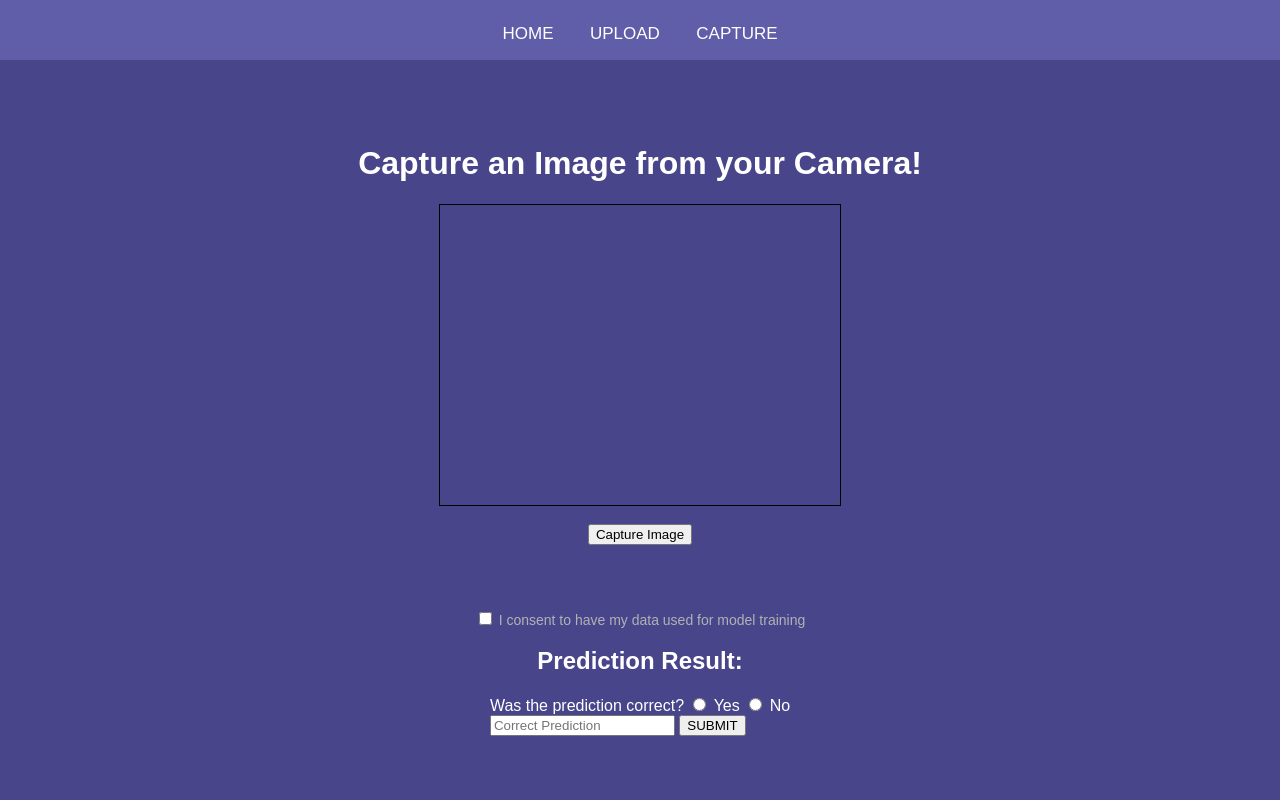
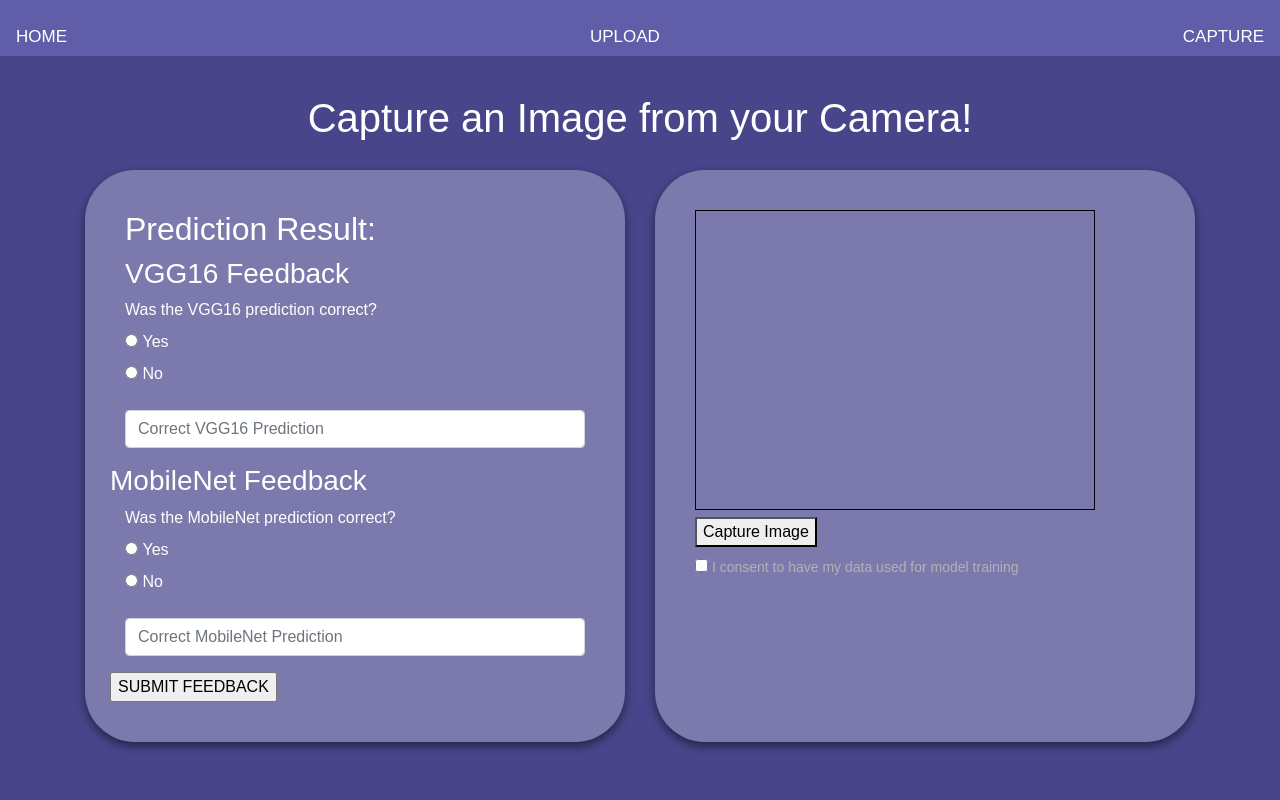
Before and after one commit to zedchichi/FYP_ENHANCING-ACCURACY-IN-BRITISH-SIGN-LANGUAGE-TRANSLATION-DIGITS-, a Flask app: page /capture in a window 1280 px wide. Run offline with Flask 3, Linux system fonts and the light colour scheme.

Commit message:
Update capture.html
Image classification finally works!!!!!!!1

```diff
--- a/app/templates/capture.html
+++ b/app/templates/capture.html
@@ -4,6 +4,7 @@
     <meta charset="UTF-8">
     <meta name="viewport" content="width=device-width, initial-scale=1.0">
     <title>Camera Capture Page</title>
+    <link rel="stylesheet" href="https://cdn.jsdelivr.net/npm/bootstrap@4.4.1/dist/css/bootstrap.min.css" integrity="sha384-Vkoo8x4CGsO3+Hhxv8T/Q5PaXtkKtu6ug5TOeNV6gBiFeWPGFN9MuhOf23Q9Ifjh" crossorigin="anonymous">
     <style>
         body, html {
             height: 100%;
@@ -24,7 +25,7 @@
         }
         .navbar {
             top: 0;
-            height: 5%;
+            height: 7%;
         }
         .navbar a {
             padding: 14px 16px;
@@ -57,52 +58,18 @@
             width: 100%;
             text-align: center;
         }
-        .content-box {
-            background-color: #353b60; /* Match the color of the content box in the image */
-            width: 80%; /* Adjust as necessary */
-            height: 50%; /* Adjust as necessary */
-            margin: 20px auto;
-            display: flex;
-            align-items: center;
-            justify-content: center;
-            color: #ffffff;
-            font-size: 24px; /* Adjust as necessary */
-            border: none; /* Remove any border */
+        .fr-box, .capture-box {
+            margin-top: 20px;
+            margin-bottom: 20px;
+            width: 100%; /* Adjust width as necessary */
+            max-width: 700px; /* Maximum width of the boxes */
+            background-color: #7C7AAC;
+            border-radius: 50px; /* Rounded corners */
+            padding: 40px; /* Padding inside the boxes */
+            box-shadow: 0 4px 10px rgba(0, 0, 0, 0.5); /* Box shadow for a subtle depth effect */
         }
 
-        .scroll-text {
-            text-align: center;
-            color: #ffffff;
-            font-size: 18px;
-            margin-top: auto; /* This pushes the scroll text to the bottom of the main content */
-            padding: 20px 0; /* Provide some padding for the scroll text */
-        }
-        .upload-box {
-            background: #fff;
-            border-radius: 20px;
-            padding: 50px;
-            text-align: center;
-            box-shadow: 0 0 10px rgba(0, 0, 0, 0.1);
-            width: 80%;
-            max-width: 600px;
-            margin: auto;
-        }
-        .drag-area {
-            border: 2px dashed #ccc;
-            padding: 30px;
-            cursor: pointer;
-            color: #ccc;
-        }
-        .btn {
-            background-color: #d3a87c;
-            border: none;
-            padding: 10px 20px;
-            border-radius: 5px;
-            color: #fff;
-            margin: 20px 0;
-            cursor: pointer;
-            font-size: 16px;
-        }
+
         .consent-checkbox {
             color: #B1B2B5;
             margin-top: 10px;
@@ -111,11 +78,7 @@
         .consent-checkbox label {
             cursor: pointer;
         }
-        .footer {
-            position: relative;
-            bottom: 0;
-            width: 100%;
-        }
+
 
         /* Responsive styles */
         @media (max-width: 768px) {
@@ -166,19 +129,74 @@
 
     </div>
 
-     <div class="main-content overflow-scroll">
+     <div class="main-content d-flex justify-content-center align-items-center">
          <h1>Capture an Image from your Camera!</h1>
+
+         <div class="container">
+             <div class="row">
+                 <div class="col-lg-6 d-flex justify-content-center">
+                     <div class="fr-box">
+                         <h2>Prediction Result:</h2>
+                         <div id="prediction-result" style="display: none"></div>
+
+                         <form class="feedback-form w-100" id="feedback-form" onsubmit="submitFeedback(event)">
+                            <input type="hidden" id="image_id" name="image_id" value="">
+                            <!-- The predicted-class input is used to store the model's prediction -->
+                             <input type="hidden" id="predicted-class" name="predicted-class" value="">
+
+
+                             <div class="feedback-section">
+                                <h3>VGG16 Feedback</h3>
+                                 <div class="form-group">
+                                    <label for="vgg-correct">Was the VGG16 prediction correct?</label>
+                                    <div>
+                                        <input type="radio" id="vgg-yes" name="feedback-vgg" value="yes">
+                                        <label for="vgg-yes">Yes</label>
+                                    </div>
+                                    <div>
+                                        <input type="radio" id="vgg-no" name="feedback-vgg" value="no">
+                                        <label for="vgg-no">No</label>
+                                    </div>
+                                </div>
+                                <div class="form-row">
+                                    <div class="col">
+                                        <input type="text" class="form-control" id="correct-prediction-vgg" name="correct-prediction-vgg" placeholder="Correct VGG16 Prediction">
+                                    </div>
+                                </div>
+
+                                <h3 class="row mt-3">MobileNet Feedback</h3>
+                                <div class="form-group">
+                                    <label for="mobilenet-correct">Was the MobileNet prediction correct?</label>
+                                    <div>
+                                        <input type="radio" id="mobilenet-yes" name="feedback-mobilenet" value="yes">
+                                        <label for="mobilenet-yes">Yes</label>
+                                    </div>
+                                    <div>
+                                        <input type="radio" id="mobilenet-no" name="feedback-mobilenet" value="no">
+                                        <label for="mobilenet-no">No</label>
+                                    </div>
+                                </div>
+
+                                <div class="form-row">
+                                    <div class="col">
+                                        <input type="text" class="form-control" id="correct-prediction-mobilenet" name="correct-prediction-mobilenet" placeholder="Correct MobileNet Prediction">
+                                    </div>
+                                </div>
+                            </div>
+                             <div class="row mt-3">
+                                 <input type="submit" value="SUBMIT FEEDBACK">
+                             </div>
+                        </form>
+                     </div>
+                 </div>
+
+                 <div class="col-lg-6 d-flex justify-content-center">
+                     <div class="capture-box">
                          <video id="camera-feed" autoplay></video>
-         <br>
-         <button id="capture-button">Capture Image</button>
-         <br>
+                         <button id="capture-button" onclick="captureImage()">Capture Image</button>
                          <canvas id="captured-image" style="display: none;"></canvas>
-         <br>
                          <button id="retake-button" class="btn" style="display:none;" onclick="retakeImage()">Retake Image</button>
                          <br>
-
-         <div id="translation-results"></div>
-         <img id="translated-image" src="" alt="Translated Image" style="display: none;">
 
                          <div class="consent-checkbox">
                              <input type="checkbox" id="consent" name="consent" required>
@@ -187,160 +205,116 @@
 
                          <button id="predictButton" class="btn" style="display:none;">Predict</button>
                          <div id="loadingIndicator" style="display: none;">Translating...</div>
-         <h2>Prediction Result:</h2>
-         <div id="prediction-result" style="display: none"></div>
+                     </div>
 
-         <form class="feedback-form" id="feedback-form" onsubmit="submitFeedback(event)">
-            <input type="hidden" id="image_id" name="image_id" value="">
-            <!-- The predicted-class input is used to store the model's prediction -->
-            <input type="hidden" id="predicted-class" name="predicted-class" value="">
-            <div class="feedback-section">
-                <label for="yes">Was the prediction correct?</label>
-                <input type="radio" id="yes" name="feedback" value="yes">
-                <label for="yes">Yes</label>
-                <input type="radio" id="no" name="feedback" value="no">
-                <label for="no">No</label>
                  </div>
-            <input type="text" id="correct-prediction" name="correct-prediction" placeholder="Correct Prediction">
-            <input type="submit" value="SUBMIT">
-        </form>
+
              </div>
+         </div>
+
+<!--         <div id="translation-results"></div>-->
+<!--         <img id="translated-image" src="" alt="Translated Image" style="display: none;">-->
+<!--     -->
+     </div>
+
+    <script src="https://code.jquery.com/jquery-3.4.1.slim.min.js" integrity="sha384-J6qa4849blE2+poT4WnyKhv5vZF5SrPo0iEjwBvKU7imGFAV0wwj1yYfoRSJoZ+n" crossorigin="anonymous"></script>
+    <script src="https://cdn.jsdelivr.net/npm/popper.js@1.16.0/dist/umd/popper.min.js" integrity="sha384-Q6E9RHvbIyZFJoft+2mJbHaEWldlvI9IOYy5n3zV9zzTtmI3UksdQRVvoxMfooAo" crossorigin="anonymous"></script>
+    <script src="https://cdn.jsdelivr.net/npm/bootstrap@4.4.1/dist/js/bootstrap.min.js" integrity="sha384-wfSDF2E50Y2D1uUdj0O3uMBJnjuUD4Ih7YwaYd1iqfktj0Uod8GCExl3Og8ifwB6" crossorigin="anonymous"></script>
 
 
 
     <script>
-        document.addEventListener('DOMContentLoaded', function () {
-            // Ensure elements are ready before attaching handlers
-            var video = document.getElementById('camera-feed');
-            var canvas = document.getElementById('captured-image');
-            var captureButton = document.getElementById('capture-button');
-            var predictButton = document.getElementById('predictButton');
+         document.addEventListener('DOMContentLoaded', function() {
+            const video = document.getElementById('camera-feed');
+            const canvas = document.getElementById('captured-image');
+            const captureButton = document.getElementById('capture-button');
+            const feedbackForm = document.getElementById('feedback-form');
 
+            function setupCamera() {
                 if (!navigator.mediaDevices || !navigator.mediaDevices.getUserMedia) {
-                console.error("MediaDevices API or getUserMedia() not supported by this browser.");
-                alert("Camera access is not supported by your browser.");
-                return; // Stop executing if getUserMedia() is not supported
+                    alert('Media Devices not supported by your browser. Try a different browser.');
+                    return;
                 }
-
-
-             navigator.mediaDevices.getUserMedia({ video: { facingMode: 'environment' } })
+                navigator.mediaDevices.getUserMedia({ video: true })
                     .then(function(stream) {
                         video.srcObject = stream;
                         video.play();
-                }).catch(function(error) {
-                    console.error('Error accessing the camera:', error);
-                    alert("Error accessing the camera: " + error.message);
+                    })
+                    .catch(function(error) {
+                        console.error("Failed to get a stream due to", error);
                     });
-
-
-            function retakeImage() {
-                video.style.display = 'block';
-
-                //hide canvas and clear its content
-                var ctx = canvas.getContext('2d');
-                ctx.clearRect(video, 0, 0, canvas.width, canvas.height);
-
-                canvas.style.display = 'none';
-                predictButton.style.display = 'none';
-                document.getElementById('retake-button').style.display = 'none';
-                document.getElementById('prediction-result').style.display = 'none';
-                document.getElementById('feedback-form').style.display = 'none';
             }
 
             captureButton.addEventListener('click', function() {
                 canvas.width = video.videoWidth;
                 canvas.height = video.videoHeight;
-                canvas.getContext('2d').drawImage(video, 0, 0, canvas.width, canvas.height);
-                canvas.style.display = 'block'; // Show the captured image
-
-                video.style.display = 'none'; //Hide the camera feed
-
-                // Show the predict button
-                predictButton.style.display = 'block';
-
-                //show retake button after capturing
-                document.getElementById('retake-button').style.display = 'block';
+                canvas.getContext('2d').drawImage(video, 0, 0, video.videoWidth, video.videoHeight);
+                canvas.toBlob(function(blob) {
+                    let file = new File([blob], 'capture.png', {type: 'image/png', lastModified: Date.now()});
+                    let formData = new FormData();
+                    formData.append('image', file);
+                    uploadFile(formData);
+                }, 'image/png');
             });
 
+            function uploadFile(formData) {
+                document.getElementById('loadingIndicator').style.display = 'block';
+                fetch('/capture', {
+                    method: 'POST',
+                    body: formData
+                })
+                .then(response => response.json())
+                .then(data => {
+                    document.getElementById('loadingIndicator').style.display = 'none';
+                    displayResults(data);
+                })
+                .catch(error => {
+                    document.getElementById('loadingIndicator').style.display = 'none';
+                    console.error('Error:', error);
+                });
+            }
 
-            predictButton.addEventListener('click', function() {
-                sendImageForPrediction(canvas.toDataURL('image/png'));
-            });
+            function displayResults(data) {
+                let resultContainer = document.getElementById('prediction-result');
+                resultContainer.innerHTML = `<p>MobileNet Prediction: ${data.mobilenet_prediction} (Confidence: ${data.mobilenet_confidence.toFixed(2)})</p>
+                                             <p>VGG16 Prediction: ${data.vgg16_prediction} (Confidence: ${data.vgg16_confidence.toFixed(2)})</p>`;
+                resultContainer.style.display = 'block';
+                document.getElementById('image_id').value = data.image_id;
+                document.getElementById('predicted-class').value = data.mobilenet_prediction; // assuming MobileNet is the default
+            }
 
-            function sendImageForPrediction(imageData) {
-                document.getElementById('loadingIndicator').style.display = 'block';
+            feedbackForm.addEventListener('submit', function(event) {
+                event.preventDefault(); // Stop the form from submitting normally
 
-                fetch('/capture', {
+                let formData = new FormData(feedbackForm);
+                let feedbackData = {
+                    image_id: formData.get('image_id'),
+                    correct_class_vgg: formData.get('correct-prediction-vgg'),
+                    correct_class_mobilenet: formData.get('correct-prediction-mobilenet'),
+                    feedback_correct_vgg: formData.get('feedback-vgg') === 'yes',
+                    feedback_correct_mobilenet: formData.get('feedback-mobilenet') === 'yes'
+                };
+
+                fetch('/submit_feedback', {
                     method: 'POST',
                     headers: {
                         'Content-Type': 'application/json'
                     },
-                    body: JSON.stringify({image: imageData})
+                    body: JSON.stringify(feedbackData)
                 })
                 .then(response => response.json())
                 .then(data => {
-                    displayResults(data);
+                    alert('Feedback submitted successfully!');
+                    console.log(data);
                 })
                 .catch(error => {
-                    console.error('Error:', error);
-                    document.getElementById('loadingIndicator').style.display = 'none';
-                })
-            }
+                    console.error('Error submitting feedback:', error);
+                });
+            });
 
-            function displayResults(data) {
-                /// Show feedback form
-                document.getElementById('feedback-form').style.display = 'block';
-                let resultContainer = document.getElementById('prediction-result');
-                let imageIdInput = document.getElementById('image_id');
+            setupCamera();
+        });
 
-                if (data.vgg16_prediction && data.mobilenet_prediction && data.image_id) {
-                    // Display the prediction result
-                    resultContainer.innerHTML = `
-                    <p> VGG16 Prediction: ${data.vgg16_prediction}</p>
-                    <p> MobileNet Prediction: ${data.mobilenet_prediction}</p>
-                    `;
-                    resultContainer.style.display = 'block'; // Make sure to display the result container
-
-                    imageIdInput.value = data.image_id;
-                    console.log("Received image_id: " + data.image_id); // Log the image_id to verify
-
-                    document.getElementById('image_id').value = data.image_id;
-                    document.getElementById('predicted-class').value = data.prediction;
-                    document.getElementById('predictButton').style.display = 'none'; // hide the predict button
-                } else {
-                    // Handle the lack of data or error here
-                    console.error('No prediction or image ID returned from server');
-                }
-            }
-
-            function submitFeedback(event) {
-                 event.preventDefault();
-                let imageId = document.getElementById('image_id').value;
-                let feedbackCorrect = document.querySelector('input[name="feedback"]:checked').value === 'yes'; // This is boolean now
-                let correctClass = document.getElementById('correct-prediction').value; // Get user input for the correct class
-
-                let feedbackData = {
-                    image_id: imageId,
-                    correct_class: correctClass,
-                    feedback_correct: feedbackCorrect // Send this as a boolean value
-                };
-
-                fetch('/submit_feedback', {
-                    method: 'POST',
-                    headers: {'Content-Type': 'application/json'},
-                    body: JSON.stringify(feedbackData),
-                })
-                .then(response => response.json())
-                .then(data => {
-                    alert('Feedback submitted successfully')
-                    //clear the form
-                    document.getElementById('feedbackForm').reset();
-                    // Disable the submit button to prevent duplicate submissions
-                    //document.getElementById('submitFeedbackButton').disabled = true;
-                })
-                .catch(error => console.error('Error:', error));
-            }
-        });
     </script>
 </body>
 </html>
```
Lines whose indentation alone changed are shown as unchanged.
